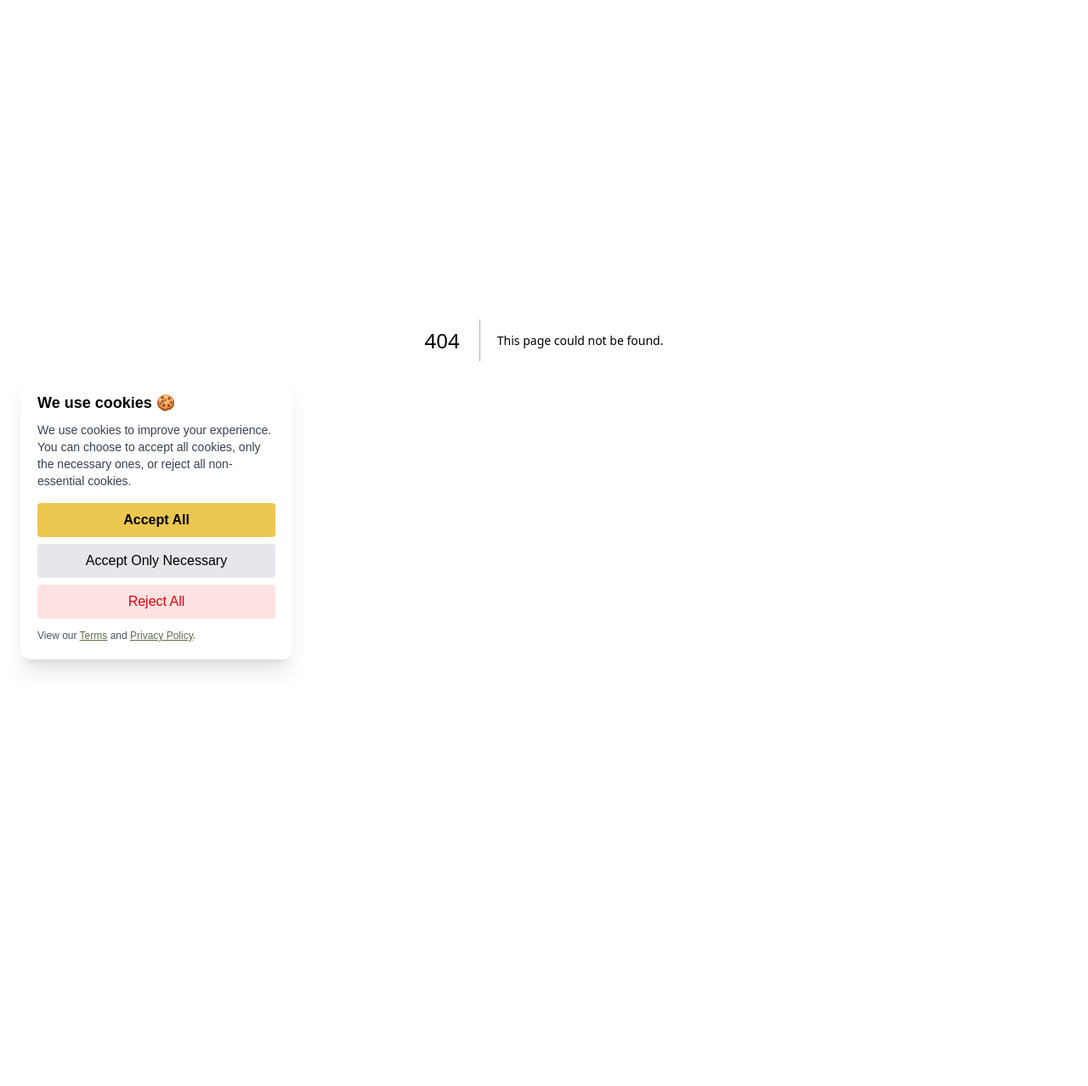
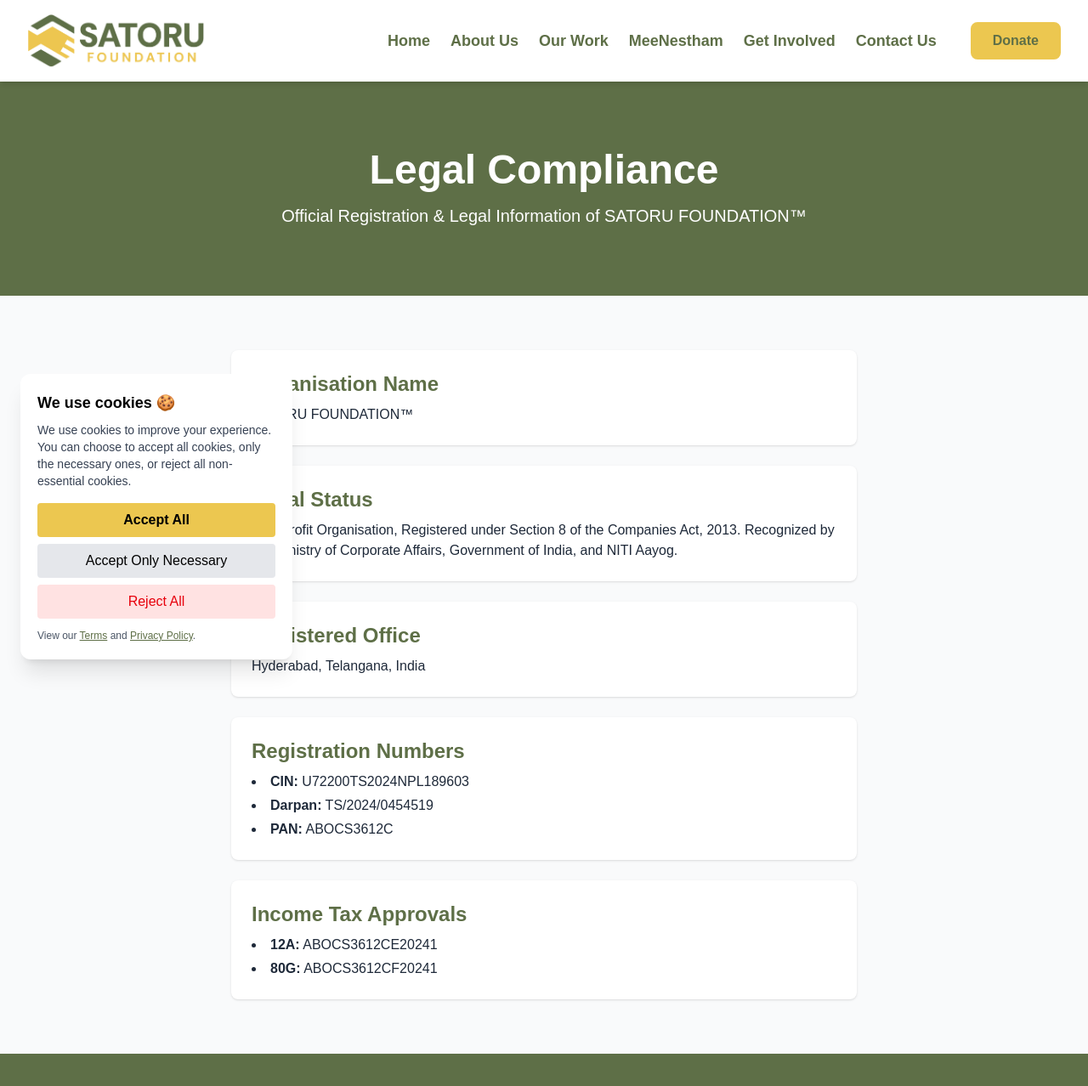
Before and after one commit to Satoru-Foundation/web, a Next.js app: page /legal-compliance in a window 1280 px wide. Before the commit this address had no page. Shown: the top 1278 px of the page at 85% size. Before the commit the page ends 800 px from the top, so only its background shows below. Built offline with nearby package versions, Linux system fonts and the light colour scheme.

Commit message:
-Created a new page called Legal-Compliance which holds the legal data of SatoruFoundation -Added the link for the legal-compliance page in the footer section

```diff
--- a/src/app/components/Footer.jsx
+++ b/src/app/components/Footer.jsx
@@ -34,6 +34,7 @@
               <li><Link href="/getinvolved" className="hover:text-[#ecc750]">Get Involved</Link></li>
               <li><Link href="/contact" className="hover:text-[#ecc750]">Contact</Link></li>
               <li><Link href="/termsandpolicy" className="hover:text-[#ecc750]">Terms and Policy</Link></li>
+              <li><Link href="/legal-compliance" className="hover:text-[#ecc750]">Legal Compliance</Link></li>
             </ul>
           </div>
 
--- /dev/null
+++ b/src/app/legal-compliance/page.js
@@ -0,0 +1,60 @@
+import Navbar from "../components/Navbar"
+import Footer from "../components/Footer"
+
+export default function LegalCompliancePage() {
+  return (
+    <main className="min-h-screen bg-gray-50 text-gray-800">
+      <Navbar />
+
+      <section className="bg-[#5e6f47] text-white py-20 text-center">
+        <div className="container mx-auto px-4">
+          <h1 className="text-4xl md:text-5xl font-bold mb-4">Legal Compliance</h1>
+          <p className="text-xl max-w-3xl mx-auto">
+            Official Registration & Legal Information of SATORU FOUNDATION™
+          </p>
+        </div>
+      </section>
+
+      <section className="py-16">
+        <div className="container mx-auto px-4 max-w-3xl space-y-6">
+          <div className="bg-white p-6 rounded-lg shadow">
+            <h2 className="text-2xl font-semibold text-[#5e6f47] mb-2">Organisation Name</h2>
+            <p>SATORU FOUNDATION™</p>
+          </div>
+
+          <div className="bg-white p-6 rounded-lg shadow">
+            <h2 className="text-2xl font-semibold text-[#5e6f47] mb-2">Legal Status</h2>
+            <p>
+              Non-Profit Organisation, Registered under Section 8 of the Companies Act, 2013.
+              Recognized by the Ministry of Corporate Affairs, Government of India, and NITI Aayog.
+            </p>
+          </div>
+
+          <div className="bg-white p-6 rounded-lg shadow">
+            <h2 className="text-2xl font-semibold text-[#5e6f47] mb-2">Registered Office</h2>
+            <p>Hyderabad, Telangana, India</p>
+          </div>
+
+          <div className="bg-white p-6 rounded-lg shadow">
+            <h2 className="text-2xl font-semibold text-[#5e6f47] mb-2">Registration Numbers</h2>
+            <ul className="list-disc list-inside space-y-1">
+              <li><strong>CIN:</strong> U72200TS2024NPL189603</li>
+              <li><strong>Darpan:</strong> TS/2024/0454519</li>
+              <li><strong>PAN:</strong> ABOCS3612C</li>
+            </ul>
+          </div>
+
+          <div className="bg-white p-6 rounded-lg shadow">
+            <h2 className="text-2xl font-semibold text-[#5e6f47] mb-2">Income Tax Approvals</h2>
+            <ul className="list-disc list-inside space-y-1">
+              <li><strong>12A:</strong> ABOCS3612CE20241</li>
+              <li><strong>80G:</strong> ABOCS3612CF20241</li>
+            </ul>
+          </div>
+        </div>
+      </section>
+
+      <Footer />
+    </main>
+  )
+}
```
